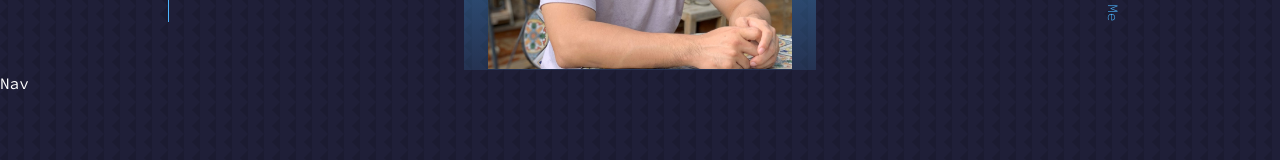
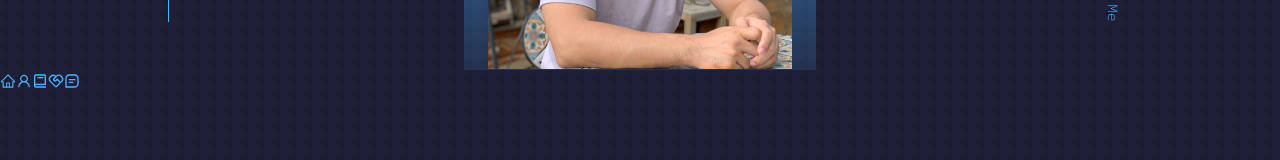
Before and after one commit to jisoooh0202/react-portfolio-website-tutorial, a React (Create React App) app: page / in a window 1280 px wide. Shown: the part 730-890 px from the top of the page. Built offline with nearby package versions, Linux system fonts and the light colour scheme.

Commit message:
add contents to Nav.jsx

```diff
--- a/src/components/nav/Nav.jsx
+++ b/src/components/nav/Nav.jsx
@@ -1,9 +1,20 @@
 import React from 'react'
 import './nav.css'
+import {AiOutlineHome} from 'react-icons/ai'
+import {AiOutlineUser} from 'react-icons/ai'
+import {BiBook} from 'react-icons/bi'
+import {RiServiceLine} from 'react-icons/ri'
+import {BiMessageSquareDetail} from 'react-icons/bi'
 
 const Nav = () => {
   return (
-	<div>Nav</div>
+		<nav>
+			<a href="#"><AiOutlineHome/></a>
+			<a href="#about"><AiOutlineUser/></a>
+			<a href="#experience"><BiBook/></a>
+			<a href="#services"><RiServiceLine/></a>
+			<a href="#contact"><BiMessageSquareDetail/></a>
+		</nav>
   )
 }
 
```
